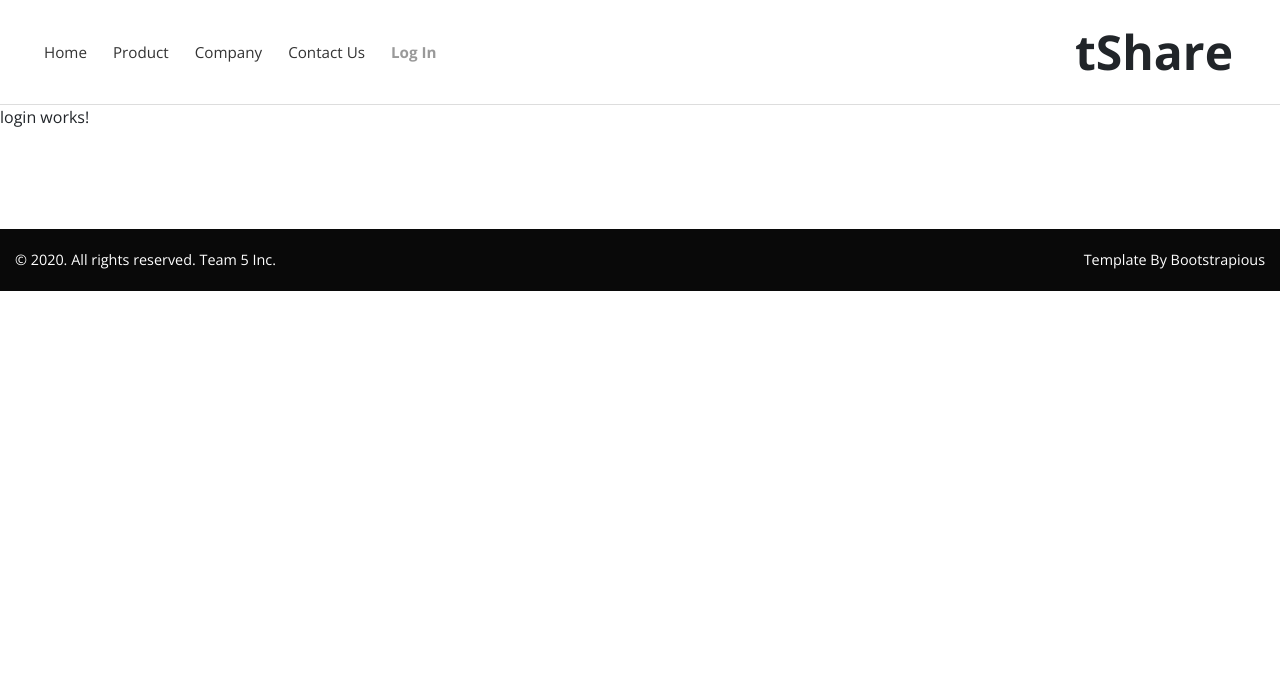
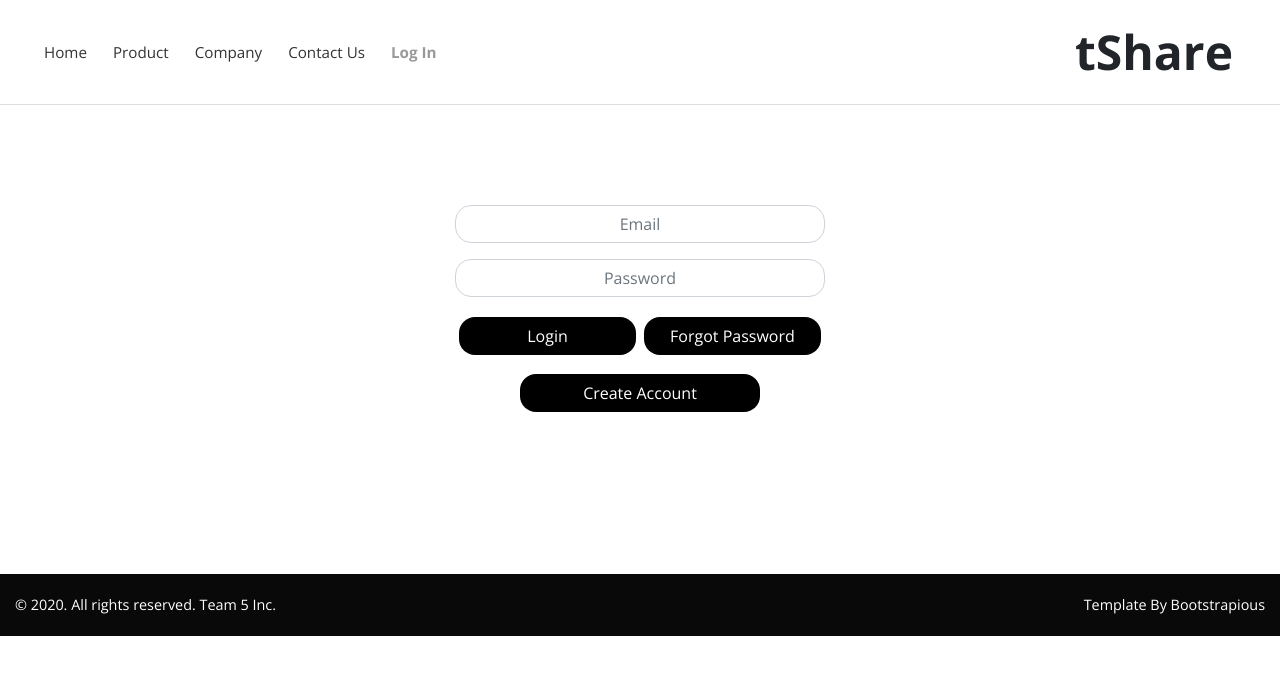
Before and after one commit to tmoss404/tShare, an Angular app in the folder front-end-server/: page /login in a window 1280 px wide. Shown: the top 674 px of the page. Built offline with nearby package versions, Linux system fonts and the light colour scheme.

Commit message:
Login page first draft

```diff
--- a/front-end-server/src/app/login/login.component.css
+++ b/front-end-server/src/app/login/login.component.css
@@ -0,0 +1,63 @@
+.Absolute-Center {
+    margin: auto;
+    position: center;
+    padding: 100px;
+    max-width: 600px;
+    width: 50%;
+    height: 100%;
+}
+
+input, button{
+    text-align: center;
+    border-radius: 16px;
+
+}
+
+.btn-login{
+    width: 48%;
+    margin: 1%;
+    background-color: black;
+    color: white;
+}
+
+.btn-register{
+    width: 60%;
+    position: absolute;
+    left: 20%;
+    background-color: black;
+    color: white;
+}
+
+.btn-custom{
+    display: inline-block;
+    font-weight: 400;
+    text-align: center;
+    white-space: nowrap;
+    vertical-align: middle;
+    -webkit-user-select: none;
+    -moz-user-select: none;
+    user-select: none;
+    border: 1px solid transparent;
+    padding: 0.375rem 0.75rem;
+    font-size: 1rem;
+    line-height: 1.5;
+    transition: color 0.15s ease-in-out, background-color 0.15s ease-in-out, border-color 0.15s ease-in-out, box-shadow 0.15s ease-in-out;
+}
+
+.btn-custom:hover, .btn-custom:focus {
+    text-decoration: none;
+    background-color: #1ab9d1;
+    color: white;
+  }
+
+  .btn-custom.disabled, .btn-custom:disabled {
+    opacity: 0.65;
+  }
+
+  .btn-custom:not(:disabled):not(.disabled) {
+    cursor: pointer;
+  }
+
+  .btn-custom:not(:disabled):not(.disabled):active, .btn:not(:disabled):not(.disabled).active {
+    background-image: none;
+  }
--- a/front-end-server/src/app/login/login.component.html
+++ b/front-end-server/src/app/login/login.component.html
@@ -1 +1,23 @@
-<p>login works!</p>
+<div class="container">
+    <div class="row">
+        <div class="Absolute-Center">
+            <div class="col-md-12">
+            <form action="" id="loginForm">
+                <div class="form-group">
+                    <input class="form-control" type="text" name='username' placeholder="Email"/>
+                </div>
+                <div class="form-group">
+                    <input class="form-control" type="password" name='password' placeholder="Password"/>
+                </div>
+                <div class="form-group">
+                    <button type="button" class="btn-custom btn-login">Login</button>
+                    <button type="button" class="btn-custom btn-login">Forgot Password</button>
+                </div>
+                <div class="form-group">
+                    <button type="button" class="btn-custom btn-register">Create Account</button>
+                </div>
+                </form>
+            </div>
+        </div>
+    </div>
+</div>
```
